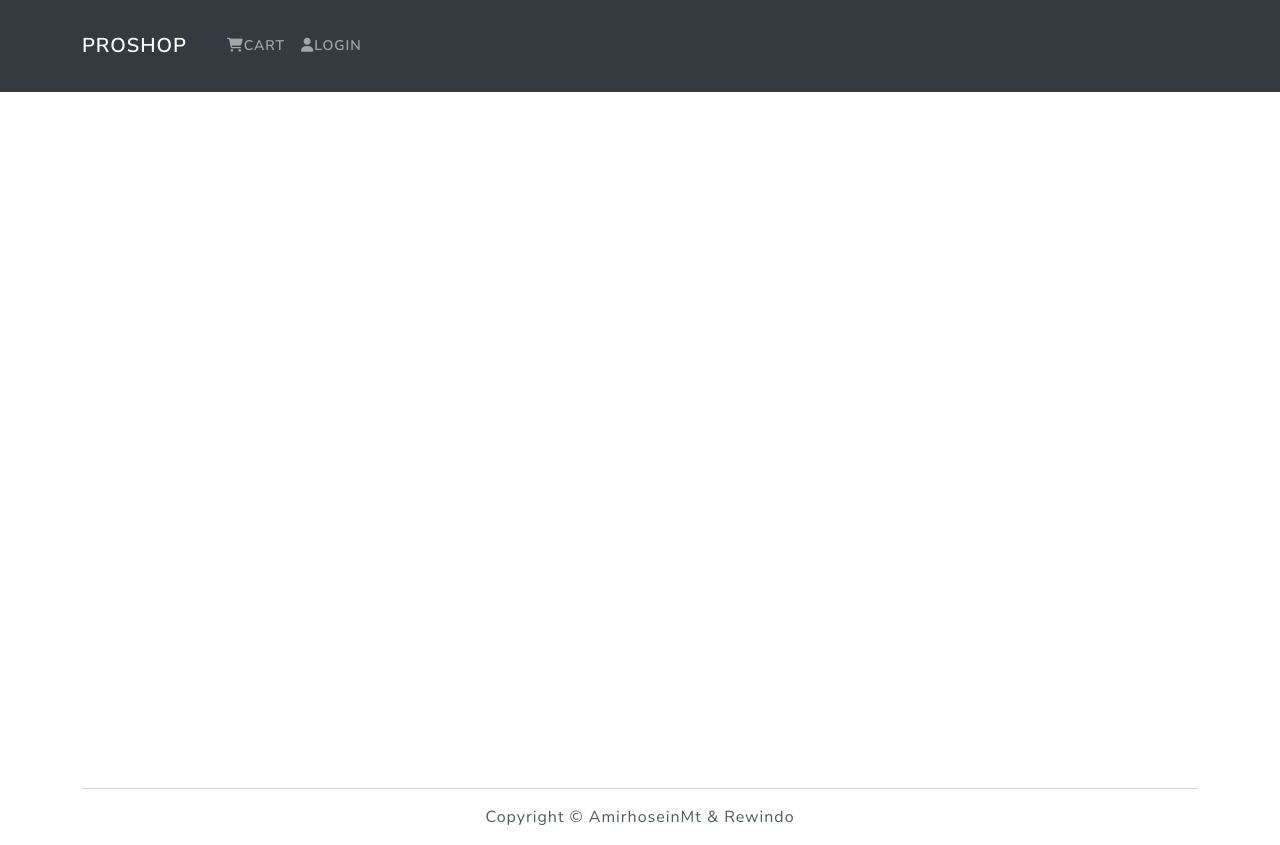
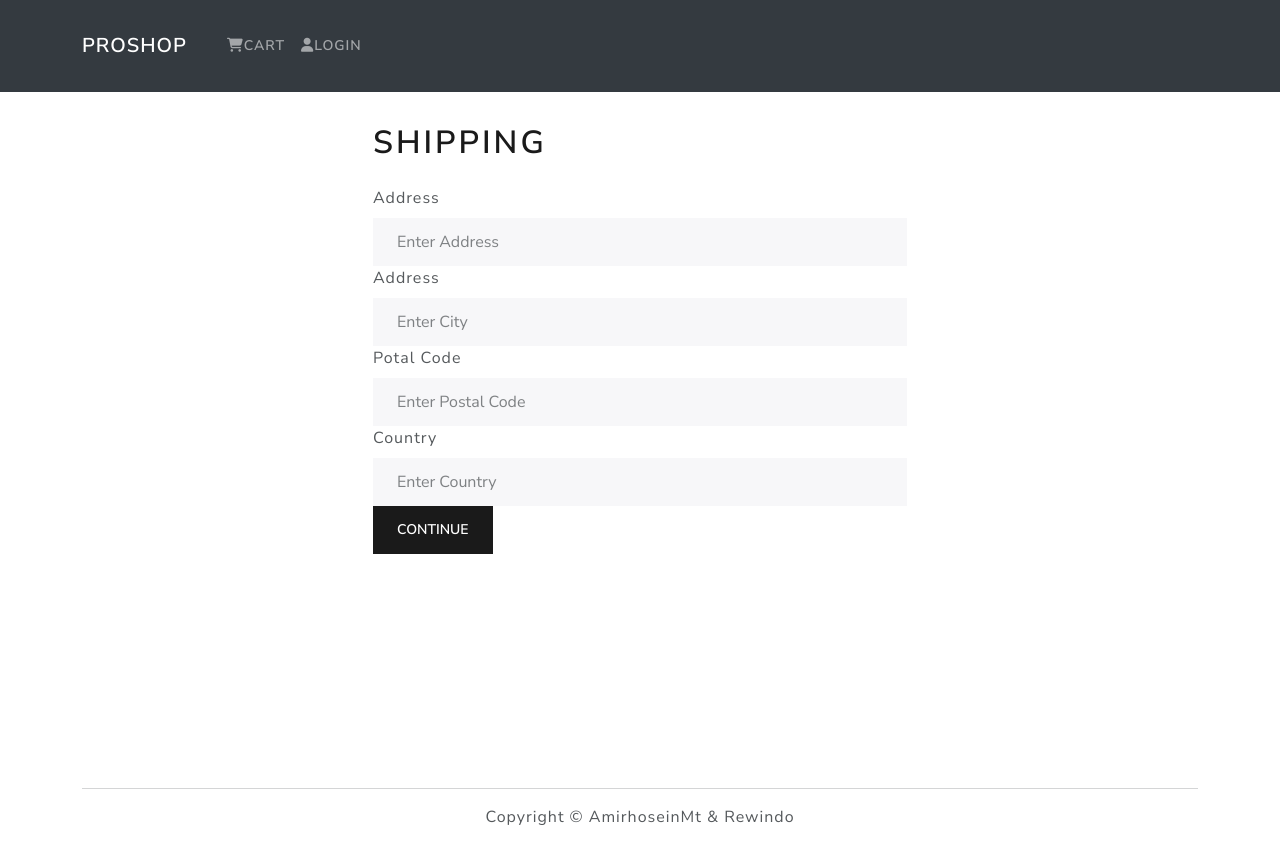
Before and after one commit to rewindo21/DjangoXReact, a React (Vite) app in the folder frontend/: page /login/shipping in a window 1280 px wide. Built offline with nearby package versions, Linux system fonts and the light colour scheme.

Commit message:
build shippingScreen

```diff
--- a/frontend/src/App.jsx
+++ b/frontend/src/App.jsx
@@ -8,6 +8,7 @@
 import LoginScreen from './screens/LoginScreen'
 import RegisterScreen from './screens/RegisterScreen'
 import ProfileScreen from './screens/ProfileScreen'
+import ShippingScreen from './screens/ShippingScreen'
 
 function App() {
 
@@ -21,6 +22,7 @@
             <Route path='/login' element={<LoginScreen />}/>
             <Route path='/register' element={<RegisterScreen />}/>
             <Route path='/profile' element={<ProfileScreen />}/>
+            <Route path='/login/shipping' element={<ShippingScreen />}/>
             <Route path='/product/:id' element={<ProductScreen />}/>
             <Route path='/cart/:id?' element={<CartScreen />}/>
           </Routes>
--- /dev/null
+++ b/frontend/src/screens/ShippingScreen.jsx
@@ -0,0 +1,76 @@
+import React, { useState, useEffect } from "react";
+import { useLocation, useNavigate } from "react-router-dom";
+import { Form, Button } from "react-bootstrap";
+import { useDispatch, useSelector } from "react-redux";
+import FormContainer from "../components/FormContainer";
+
+const ShippingScreen = () => {
+  const [address, setAddress] = useState("");
+  const [city, setCity] = useState("");
+  const [postalCode, setPostalCode] = useState("");
+  const [country, setCountry] = useState("");
+
+  const submitHandler = (e) => {
+    e.preventDefault();
+    console.log('submitted')
+    // dispatch(saveShippingAddress({ address, city, postalCode, country }));
+    // history.push("/payment");
+  };
+
+  return (
+    <FormContainer>
+      <h1>Shipping</h1>
+      <Form onSubmit={submitHandler}>
+        <Form.Group controlId="address">
+          <Form.Label>Address</Form.Label>
+          <Form.Control
+            required
+            type="text"
+            placeholder="Enter Address"
+            value={address ? address : ""}
+            onChange={(e) => setAddress(e.target.value)}
+          ></Form.Control>
+        </Form.Group>
+
+        <Form.Group controlId="city">
+          <Form.Label>Address</Form.Label>
+          <Form.Control
+            required
+            type="text"
+            placeholder="Enter City"
+            value={city ? city : ""}
+            onChange={(e) => setCity(e.target.value)}
+          ></Form.Control>
+        </Form.Group>
+
+        <Form.Group controlId="postalCode">
+          <Form.Label>Potal Code</Form.Label>
+          <Form.Control
+            required
+            type="text"
+            placeholder="Enter Postal Code"
+            value={postalCode ? postalCode : ""}
+            onChange={(e) => setPostalCode(e.target.value)}
+          ></Form.Control>
+        </Form.Group>
+
+        <Form.Group controlId="country">
+          <Form.Label>Country</Form.Label>
+          <Form.Control
+            required
+            type="text"
+            placeholder="Enter Country"
+            value={country ? country : ""}
+            onChange={(e) => setCountry(e.target.value)}
+          ></Form.Control>
+        </Form.Group>
+
+        <Button type="submit" variant="primary">
+          Continue
+        </Button>
+      </Form>
+    </FormContainer>
+  );
+};
+
+export default ShippingScreen;
```
Also changed, not shown: 1 other file (tests, documents, lock files or other folders).
